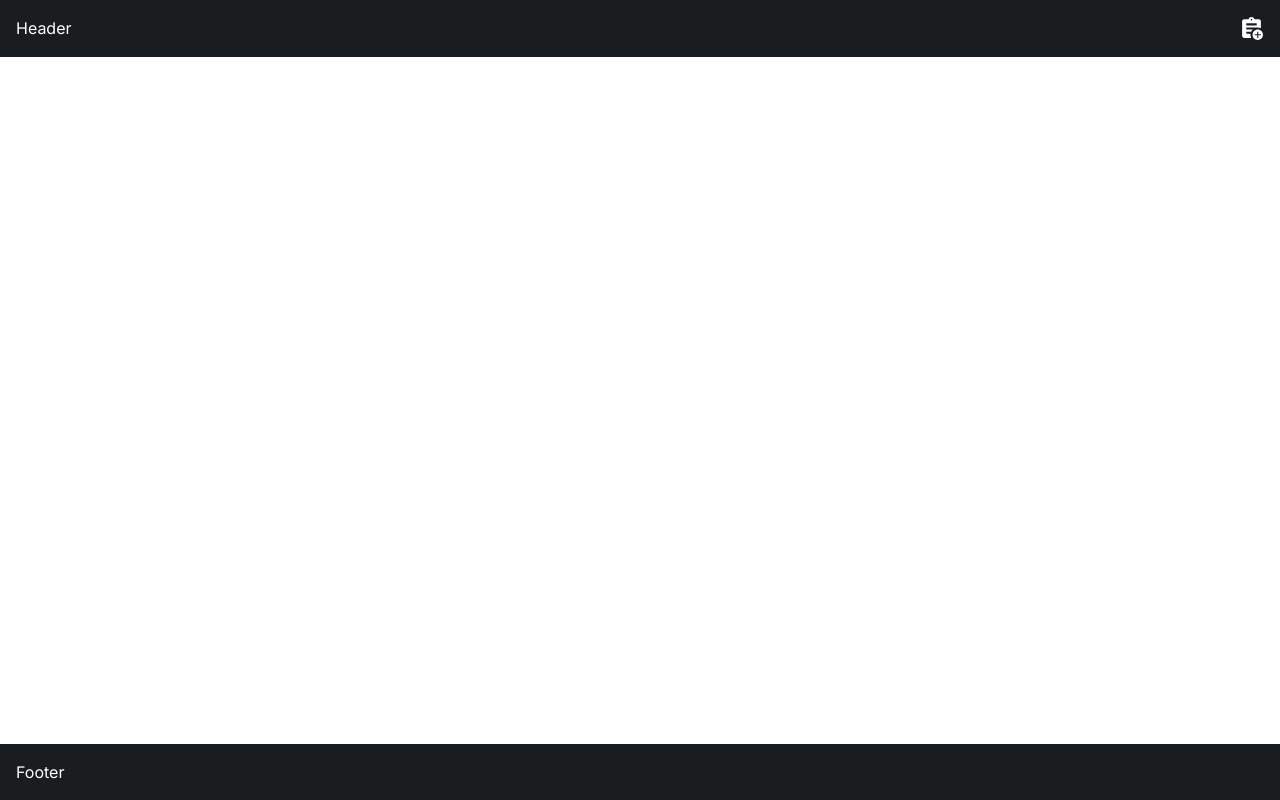
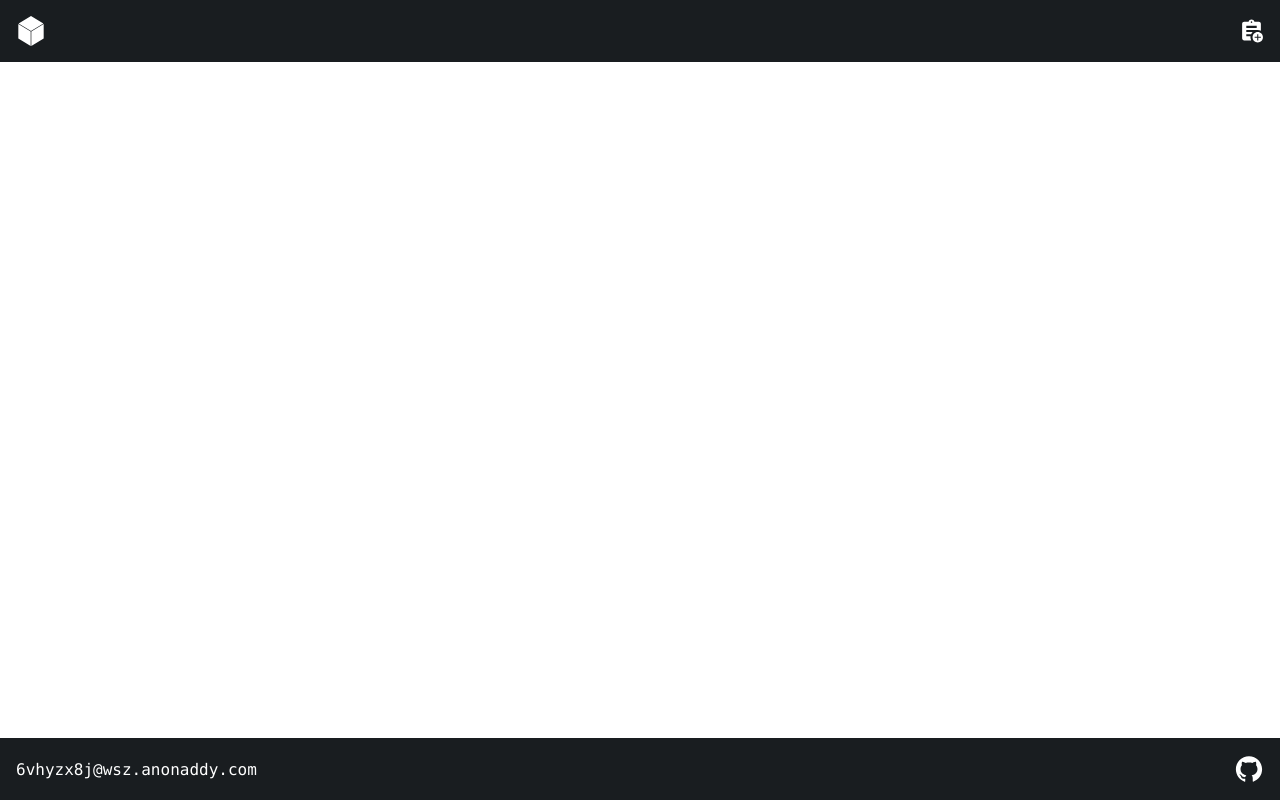
Before and after one commit to wSzki/test_technique, a Next.js app in the folder app/next/: page / in a window 1280 px wide. Built offline with nearby package versions, Linux system fonts and the light colour scheme.

Commit message:
commenting, cleanup

```diff
--- /dev/null
+++ b/app/next/src/components/Card/InputDescription.tsx
@@ -0,0 +1,58 @@
+
+import { useEffect      } from 'react'
+import { useCardContext } from '@/contexts/cardContext';
+
+export default function InputDescription ({task}:any) {
+	let value = task ? task.description : "";
+
+	const {
+		cancel_trigger,
+		edit,
+		description,
+		form_error,
+		set_description} = useCardContext();
+
+	useEffect(()=>{
+		set_description(value);
+	},[cancel_trigger])
+
+	if (edit)
+		return (
+			<>
+				<textarea
+					placeholder = {!form_error?"Description":"⚠️ Description is required"}
+					disabled	= {!edit}
+					className   = {`
+						caret-gray-500
+						focus:outline-none
+						min-h-[250px]
+						p-[0.5rem]
+						text-[1.5rem]
+						${form_error?"placeholder:text-red-300":""}
+						`}
+
+					value={description}
+					onChange    = {(e)=>{
+						set_description(e.target.value)
+					}}
+				/>
+				<hr />
+			</>
+		);
+		else
+			return (
+				<>
+					<p className = {`
+						caret-gray-500
+						focus:outline-none
+						min-h-[250px]
+						p-[0.5rem]
+						text-[1.5rem]
+						whitespace-pre
+						`}>
+						{description}
+					</p>
+					<hr />
+				</>
+			);
+}
--- /dev/null
+++ b/app/next/src/components/Card/InputTitle.tsx
@@ -0,0 +1,39 @@
+import { useCardContext } from '@/contexts/cardContext';
+import { useEffect      } from 'react'
+
+export default function Title ({task}:any) {
+	const value = task ? task.title : "";
+	const {
+		cancel_trigger,
+		edit,
+		title,
+		form_error,
+		set_title
+	} = useCardContext();
+
+	useEffect(()=>{
+		set_title(value);
+	},[cancel_trigger])
+
+	return (
+		<>
+			<input
+				placeholder = {!form_error?"Title":"⚠️ Title is required"}
+
+				disabled	= {!edit}
+				className   = {`
+					caret-gray-500
+					p-[0.5rem]
+					text-[2rem]
+					${form_error?"placeholder:text-red-300":""}
+					`}
+
+				value={title}
+				onChange    = {(e)=>{
+					set_title(e.target.value)
+				}}
+			/>
+			<hr />
+		</>
+	)
+}
--- /dev/null
+++ b/app/next/src/components/Footer.tsx
@@ -0,0 +1,22 @@
+
+import {AiFillGithub} from 'react-icons/ai'
+
+export default function Footer ({children}:any) {
+	return (
+		<div className = {`
+			flex
+			justify-between
+			fixed
+			bottom-0
+			w-screen
+			p-[1rem]
+			bg-[#191d20]
+			text-white
+			`}>
+			<div className = {`font-mono pt-[4px]`}>
+				6vhyzx8j@wsz.anonaddy.com
+			</div>
+			<AiFillGithub className = {`text-[30px]`}/>
+		</div>
+	)
+}
--- a/app/next/src/components/Frame.tsx
+++ b/app/next/src/components/Frame.tsx
@@ -1,5 +1,3 @@
-
-
 
 export default function Frame ({children}:any) {
 	return (
--- /dev/null
+++ b/app/next/src/components/Header.tsx
@@ -0,0 +1,24 @@
+import {useTaskContext}  from '@/contexts/TaskContext';
+import {SiTask}          from 'react-icons/si'
+import {MdAssignmentAdd} from 'react-icons/md'
+
+// =============================================================================
+// The header has a button which triggers the popup to add new tasks
+// Using a context to pass the onClick event to the children
+// =============================================================================
+
+export default function Header () {
+	const {popup, set_popup} = useTaskContext();
+	return (
+		<div className = {`
+			flex
+			justify-between
+			p-[1rem]
+			bg-[#191d20]
+			text-white
+			`}>
+			<SiTask className = {`text-[30px]`}/>
+			<MdAssignmentAdd onClick={()=>{set_popup(!popup)}} className = {`text-[25px] h-full`}/>
+		</div>
+	)
+}
--- a/app/next/src/components/Popup.tsx
+++ b/app/next/src/components/Popup.tsx
@@ -1,26 +1,23 @@
-import { useEffect, useState } from 'react'
-import { useTaskContext } from '@/contexts/TaskContext'
-import Task from '@/classes/Task';
-import {PopupCard} from '@/components/Card';
 
-export default function Popup ({children}:any) {
-	const [title,       set_title]       = useState("");
-	const [description, set_description] = useState("");
-	const [form_error,  set_form_error]  = useState(false);
-	const {
-		popup,                set_popup,
-		task_array,           set_task_array,
-		task_component_array, set_task_component_array
-	} = useTaskContext();
+import {useTaskContext} from '@/contexts/TaskContext'
+import {PopupCard}      from '@/components/Card';
 
-	useEffect(()=>{
-		if (!popup)
-			set_form_error(false);
-	}, [popup]);
+export default function Popup () {
+	const {popup} = useTaskContext();
 
 	if (popup)
 		return (
-			<div className = {`flex fixed flex-col   z-[999] bg-opacity-80 h-[calc(100%-113px)]  justify-center bg-gray-100 w-full`}>
+			<div className = {`
+				flex
+				fixed
+				flex-col
+				z-[999]
+				bg-opacity-80
+				h-[calc(100%-113px)]
+				justify-center
+				bg-gray-100
+				w-full
+				`}>
 				<div className = {`ml-[25%] mr-25%]`}>
 					<PopupCard/>
 				</div>
--- a/app/next/src/components/Tasks/index.tsx
+++ b/app/next/src/components/Tasks/index.tsx
@@ -1,54 +1,74 @@
+
+import {useEffect}      from "react";
+import {useState}       from "react";
+import Task             from "@/classes/Task";
+import Card             from "@/components/Card";
 import {useTaskContext} from "@/contexts/TaskContext";
-import Task from "@/classes/Task";
-import Card from "@/components/Card";
-import { useEffect, useState } from "react";
 
 function TaskFactory () {
-	const {save_trigger,task_array, set_task_array } = useTaskContext();
-	let key = 0;
-
+	const { save_trigger, task_array } = useTaskContext();
 	const [TaskInputComponentArray, set_TaskInputComponentArray] = useState<any[]>([]);
 
 	// =========================================================================
 	// Rerendering all tasks on save
+	// or on array length change
+	// Save is trigger by the @/components/Button component, save variant
 	// =========================================================================
+	let key = 0;
 	useEffect(() => {
 		const array = task_array.map((task:Task) => {
+
+			// =================================================================
+			//  The <Card/> component handles the add/remove task functionality
+			//  If you're looking for the next step, this is it
+			// =================================================================
 			return <Card key={key++} task={task}/>
+
 		})
 		set_TaskInputComponentArray(array)
-
 	}, [save_trigger, task_array.length])
-
 	return TaskInputComponentArray;
 }
 
-
-function splitArray(array:any) {
+// =============================================================================
+// Splits an array in N different subarrays, for the masonry layout
+// =============================================================================
+function splitArray(array:Task[], splits:number) {
 	const subarrays:any = [[], [], [], []];
-
 	for (let i = 0; i < array.length; i++) {
-		subarrays[i % 4].push(array[i]);
+		subarrays[i % splits].push(array[i]);
 	}
-
 	return subarrays;
 }
 
-export default function Tasks ({children}:any) {
+export default function Tasks () {
+	// =========================================================================
+	//  This looks terrible but uses CSS mediaqueries instead of JS mediaqueries
+	//  which might be better
+	// =========================================================================
+	const array = TaskFactory();
 
-	const array = TaskFactory();
-	console.log(array);
+	const splitted_array1 = (splitArray(array, 1));
+	const splitted_array2 = (splitArray(array, 2));
+	const splitted_array3 = (splitArray(array, 3));
+	const splitted_array4 = (splitArray(array, 4));
 
-	const splitted_array = (splitArray(array));
+	let mason1 : any = []
+	let mason2 : any = []
+	let mason3 : any = []
+	let mason4 : any = []
 
+	for (let i = 0; i < 1; i++){mason1.push(<div key={i} className = {`hidden min-[0px]:max-[500px]:flex     flex-col`} style={{width:"98vw"}}>{splitted_array1[i]}</div>)}
+	for (let i = 0; i < 2; i++){mason2.push(<div key={i} className = {`hidden min-[501px]:max-[900px]:flex   flex-col`} style={{width:"48vw"}}>{splitted_array2[i]}</div>)}
+	for (let i = 0; i < 3; i++){mason3.push(<div key={i} className = {`hidden min-[901px]:max-[1300px]:flex  flex-col`} style={{width:"31vw"}}>{splitted_array3[i]}</div>)}
+	for (let i = 0; i < 4; i++){mason4.push(<div key={i} className = {`hidden min-[1301px]:max-[3000px]:flex flex-col`} style={{width:"23vw"}}>{splitted_array4[i]}</div>)}
 
-
-return (
-	<div className = {`flex justify-around w-screen pr-[40px] pb-[50px]`}>
-		<div className = {`flex w-[23%] flex-col`}>{splitted_array[0]}</div>
-		<div className = {`flex w-[23%] flex-col`}>{splitted_array[1]}</div>
-		<div className = {`flex w-[23%] flex-col`}>{splitted_array[2]}</div>
-		<div className = {`flex w-[23%] flex-col`}>{splitted_array[3]}</div>
-	</div>
-)
+	return (
+		<div className = {`flex w-full justify-center pb-[60px]`}>
+			{mason1}
+			{mason2}
+			{mason3}
+			{mason4}
+		</div>
+	)
 }
--- a/app/next/src/pages/_app.tsx
+++ b/app/next/src/pages/_app.tsx
@@ -5,25 +5,12 @@ import type { NextPage               } from 'next'
 import type { ReactElement,ReactNode } from 'react'
 
 import '@/styles/globals.css'
-import 'swiper/css';
-import 'swiper/css/effect-coverflow';
-import {MdAssignmentAdd} from 'react-icons/md'
-import { TaskProvider } from '@/contexts/TaskContext'
-import { useTaskContext } from '@/contexts/TaskContext';
-
-
-function Header ({children}:any) {
-	const { popup, set_popup, task_array, set_task_array, task_component_array, set_task_component_array } = useTaskContext();
-	return (
-		<div className = {`flex justify-between p-[1rem] bg-[#191d20] text-white`}>
-			Header
-			<MdAssignmentAdd onClick={()=>{set_popup(!popup)}} className = {`text-[25px] h-full`}/>
-		</div>
-	)
-}
+import {TaskProvider} from '@/contexts/TaskContext'
+import Header         from '@/components/Header';
+import Footer         from '@/components/Footer';
 
 // :::::::::::::::::::::::::::::::::::::::::::::::::::::::::
-// NESTED LAYOUTS
+// NESTED LAYOUTS (NOT USED IN THIS APP)
 // :::::::::::::::::::::::::::::::::::::::::::::::::::::::::
 
 export type NextPageWithLayout<P = {}, IP = P> = NextPage<P, IP> & { getLayout?: (page: ReactElement) => ReactNode }
@@ -37,16 +24,23 @@ const inter = Inter({ subsets: ['latin'] })
 export default function MyApp({ Component, pageProps }: AppPropsWithLayout ) {
 	const getLayout  = Component.getLayout ?? ((page) => page)
 	return (
-		<main className={`flex flex-col fixed h-full w-full z-[999] justify-between bg-[var(--primary)]  ${inter.className}`}>
-
+		<main className={`
+			flex
+			flex-col
+			fixed
+			h-full
+			w-full
+			z-[999]
+			justify-between
+			${inter.className}
+			`}>
 
 			<TaskProvider>
 				<Header/>
 				{getLayout(<Component {...pageProps} />)}
+				<Footer/>
 			</TaskProvider>
 
-
-			<div className = {`fixed bottom-0 w-screen p-[1rem] bg-[#191d20] text-white`}>Footer</div>
 		</main>
 	);
 }
```
Also changed, not shown: app/next/src/components/Button/index.tsx (+65 -17 lines), app/next/src/components/Card/index.tsx (+30 -101 lines), app/next/src/pages/index.tsx (+9 -0 lines).
